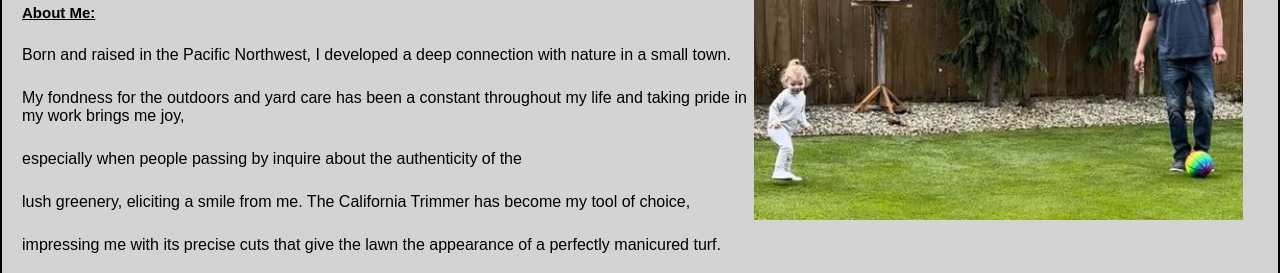
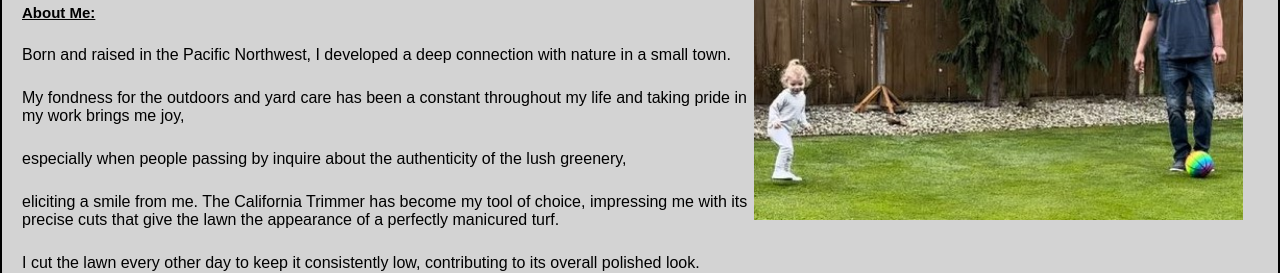
Before and after one commit to AceGodAllDay/AceGodAllDay.github.io, a plain HTML site: page index.html in a window 1280 px wide. Shown: the part 530-803 px from the top of the page. Drawn offline with Linux system fonts and the light colour scheme.

Commit message:
Update index.html

```diff
--- a/index.html
+++ b/index.html
@@ -28,9 +28,9 @@
     </p>
     <p>Born and raised in the Pacific Northwest, I developed a deep connection with nature in a small town.</p>
     <p>My fondness for the outdoors and yard care has been a constant throughout my life and taking pride in my work brings me joy,</p>
-    <p>especially when people passing by inquire about the authenticity of the </p>
-    <p>lush greenery, eliciting a smile from me. The California Trimmer has become my tool of choice,</p>
-    <p>impressing me with its precise cuts that give the lawn the appearance of a perfectly manicured turf.</p>
+    <p>especially when people passing by inquire about the authenticity of the lush greenery, </p>
+    <p>eliciting a smile from me. The California Trimmer has become my tool of choice,
+    impressing me with its precise cuts that give the lawn the appearance of a perfectly manicured turf.</p>
     <p>I cut the lawn every other day to keep it consistently low, contributing to its overall polished look.</p>
 
     	</p>
```
